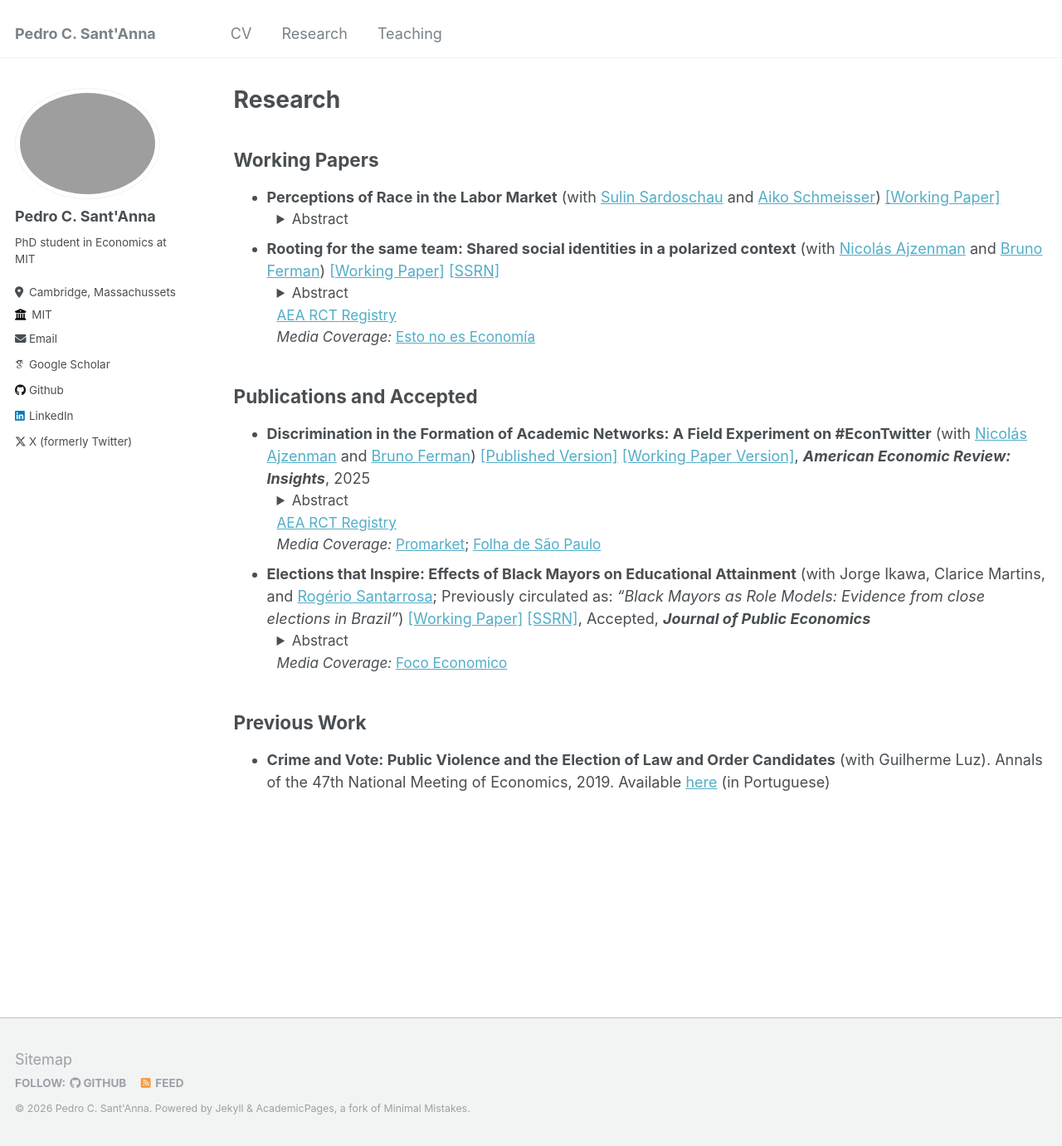
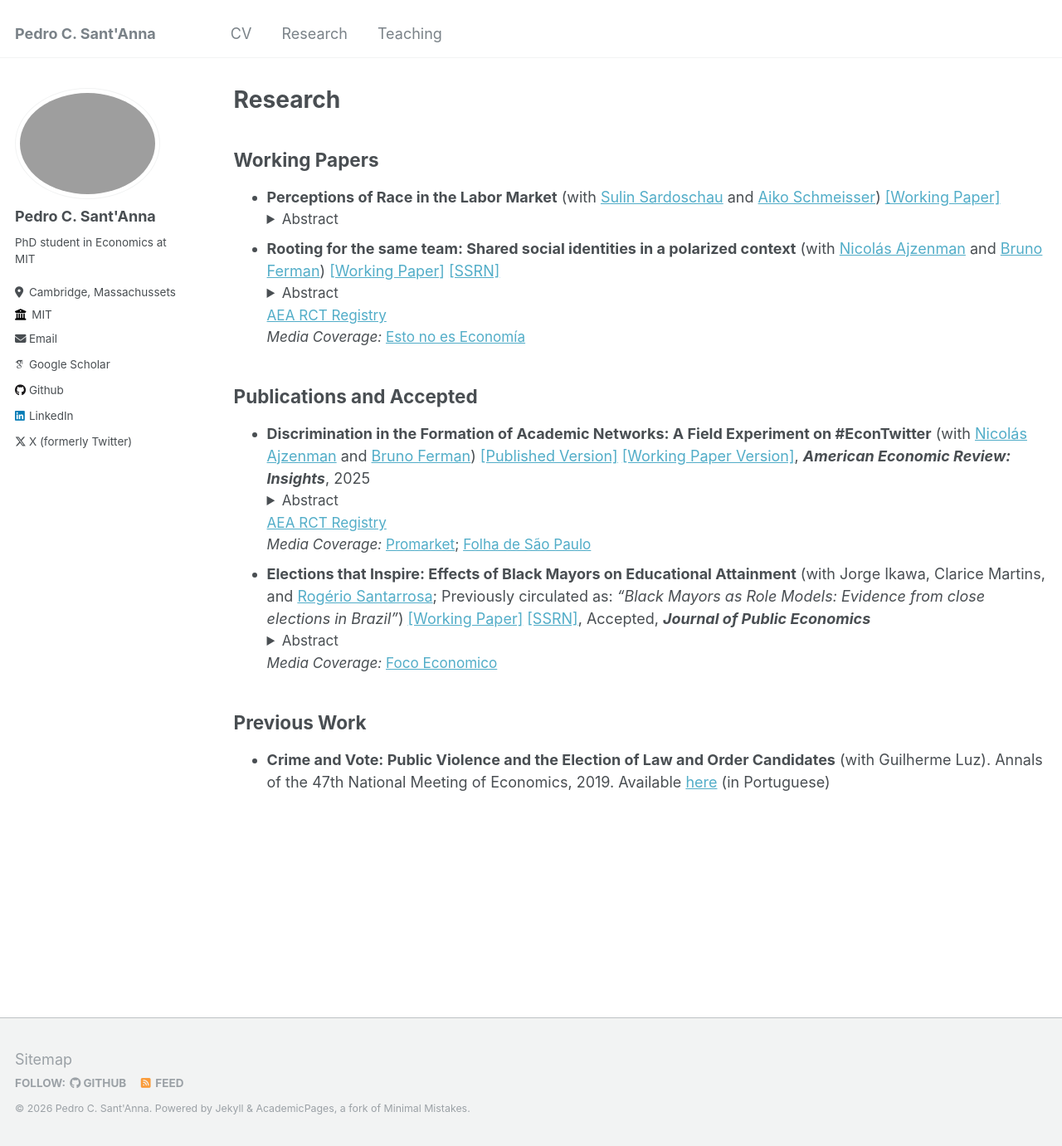
Before and after one commit to pedrosant-anna/pedrosant-anna.github.io, a Jekyll site: the page built from _pages/research.md, in a window 1280 px wide and 1381 px high. Shown: the whole window at 83% size. Built offline with Jekyll 4.4.1, drawn with Linux system fonts in a browser that asks for light colours; some web fonts are replaced.

Commit message:
Update research.md

```diff
--- a/_pages/research.md
+++ b/_pages/research.md
@@ -8,7 +8,7 @@ author_profile: true
 ## **Working Papers**
 
 - **Perceptions of Race in the Labor Market** (with <a href="https://sites.google.com/view/sulinsardoschau/home" target="_blank">Sulin Sardoschau</a> and <a href="https://www.aikoschmeisser.com/" target="_blank">Aiko Schmeisser</a>) <a href="../files/RacialIdentity_Mar26.pdf" target="_blank">[Working Paper]</a>
-  <div style="margin-left: 12px; margin-top: 0; margin-bottom: 8px;">
+  <div style="margin-left: 0; margin-top: 0; margin-bottom: 8px;">
     <details style="margin:0;">
       <summary style="cursor:pointer; font-size:0.95em; margin:0;">Abstract</summary>
       <div style="background:#f2f2f2; border:1px solid #d9d9d9; padding:8px 10px; margin-top:4px; border-radius:4px;">
@@ -20,7 +20,7 @@ author_profile: true
   </div>
 
 - **Rooting for the same team: Shared social identities in a polarized context** (with <a href="http://www.ajzenman.com/" target="_blank">Nicolás Ajzenman</a> and <a href="https://sites.google.com/site/brunoferman/" target="_blank">Bruno Ferman</a>) <a href="../files/Polarization_Twitter_Feb2026.pdf" target="_blank">[Working Paper]</a> <a href="http://ssrn.com/abstract=4326148" target="_blank">[SSRN]</a>
-  <div style="margin-left: 12px; margin-top: 0; margin-bottom: 8px;">
+  <div style="margin-left: 0; margin-top: 0; margin-bottom: 8px;">
     <details style="margin:0;">
       <summary style="cursor:pointer; font-size:0.95em; margin:0;">Abstract</summary>
       <div style="background:#f2f2f2; border:1px solid #d9d9d9; padding:8px 10px; margin-top:4px; border-radius:4px;">
@@ -38,7 +38,7 @@ author_profile: true
 ## **Publications and Accepted**
 
 - **Discrimination in the Formation of Academic Networks: A Field Experiment on #EconTwitter** (with <a href="http://www.ajzenman.com/" target="_blank">Nicolás Ajzenman</a> and <a href="https://sites.google.com/site/brunoferman/" target="_blank">Bruno Ferman</a>) <a href="https://pubs.aeaweb.org/doi/abs/10.1257/aeri.20240298" target="_blank">[Published Version]</a> <a href="../files/Discrimination_Twitter_Jan13.pdf" target="_blank">[Working Paper Version]</a>, **_American Economic Review: Insights_**, 2025
-  <div style="margin-left: 12px; margin-top: 0; margin-bottom: 8px;">
+  <div style="margin-left: 0; margin-top: 0; margin-bottom: 8px;">
     <details style="margin:0;">
       <summary style="cursor:pointer; font-size:0.95em; margin:0;">Abstract</summary>
       <div style="background:#f2f2f2; border:1px solid #d9d9d9; padding:8px 10px; margin-top:4px; border-radius:4px;">
@@ -54,7 +54,7 @@ author_profile: true
   </div>
 
 - **Elections that Inspire: Effects of Black Mayors on Educational Attainment** (with Jorge Ikawa, Clarice Martins, and <a href="https://rogeriosantarrosa.wordpress.com/" target="_blank">Rogério Santarrosa</a>; Previously circulated as: *"Black Mayors as Role Models: Evidence from close elections in Brazil"*) <a href="../files/BlackMayors_Nov2025.pdf" target="_blank">[Working Paper]</a> <a href="https://papers.ssrn.com/sol3/papers.cfm?abstract_id=5060450" target="_blank">[SSRN]</a>, Accepted, **_Journal of Public Economics_**
-  <div style="margin-left: 12px; margin-top: 0; margin-bottom: 8px;">
+  <div style="margin-left: 0; margin-top: 0; margin-bottom: 8px;">
     <details style="margin:0;">
       <summary style="cursor:pointer; font-size:0.95em; margin:0;">Abstract</summary>
       <div style="background:#f2f2f2; border:1px solid #d9d9d9; padding:8px 10px; margin-top:4px; border-radius:4px;">
```
